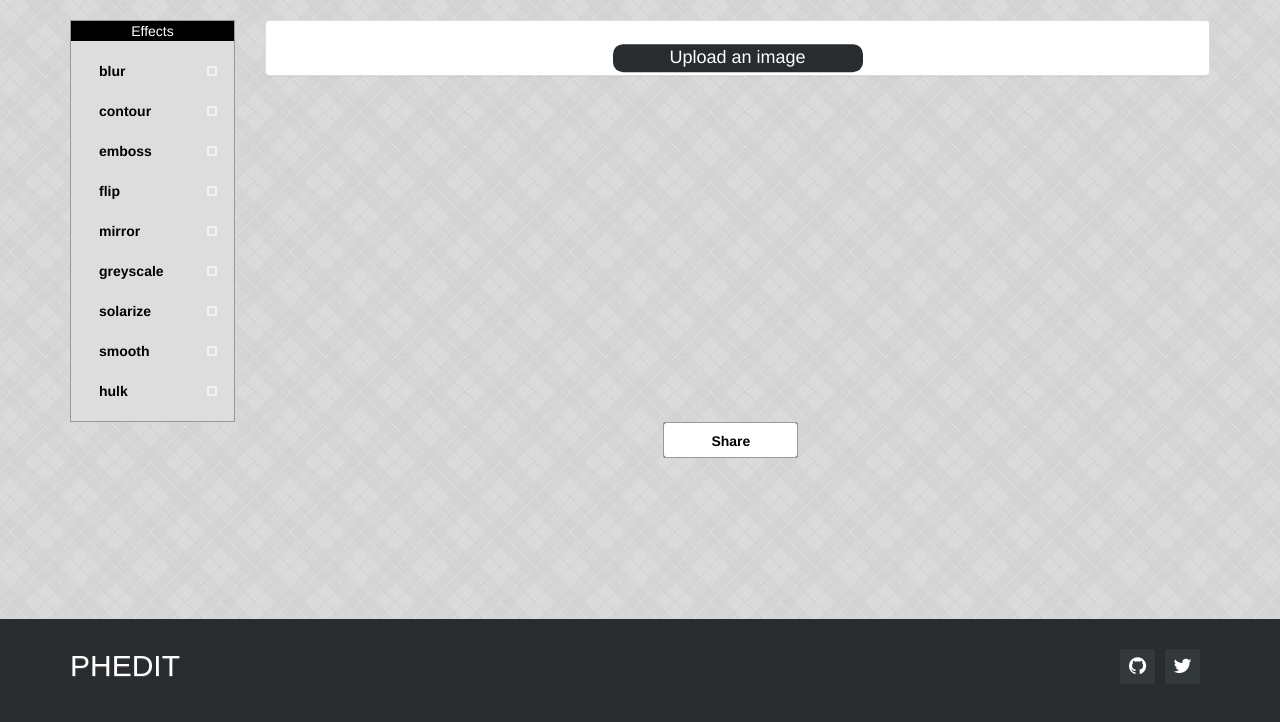
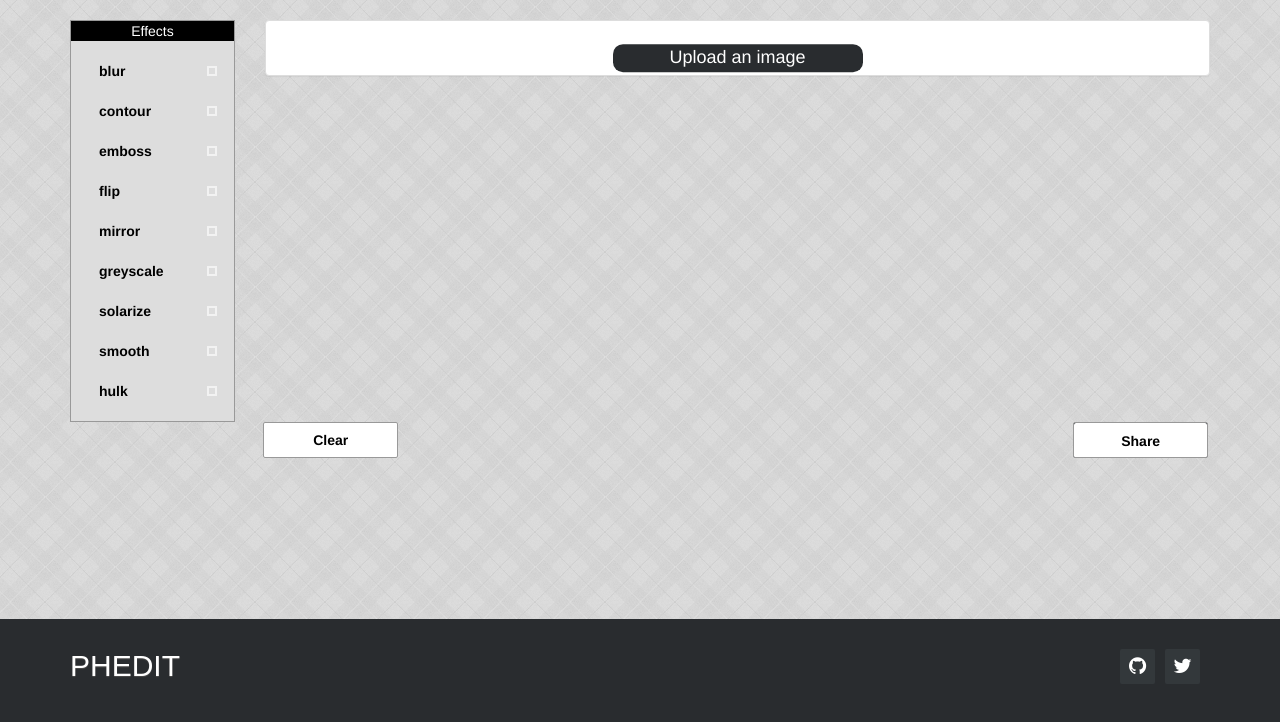
Before and after one commit to collinmutembei/IV, a Django app: template app/templates/dashboard.html in a window 1280 px wide. Shown: the part 78-800 px from the top of the page. Run offline with Django 3.2, Linux system fonts and the light colour scheme; the template is opened without the code that fills it, so the values that code supplies are empty; parts of the project's set-up code (start-up, migrations or seed data) failed here and were passed over; some libraries are stand-ins or nearby versions.

Commit message:
[feature] add clear button
- allow for users to clear image being edited
- hide clear and share buttons untill there is an image

```diff
--- a/app/templates/dashboard.html
+++ b/app/templates/dashboard.html
@@ -37,14 +37,12 @@
             </div>
         </div>
         <div class="col-md-10 col-md-offset-0">
-            <div class="panel panel-default" ng-class="images.length ? 'workspace' : 'fixed-workspace'">
+            <div class="panel panel-default" ng-class="imageurl ? 'workspace' : 'fixed-workspace'">
                 <div class="panel-body">
                     {% verbatim %}
-                    <div id="button-wrapper" ng-hide="images.length">
-                        <button ngf-select="upload($file)">
+                    <div id="button-wrapper" ng-hide="imageurl">
+                        <button ngf-select="upload($file)" ngf-pattern="'image/*'" ngf-accept="'image/*'">
                             <p>Upload an image</p>
-                            <div class="fill"></div>
-                            <div class="fa fa-check"></div>
                         </button>
                     </div>
                     {% endverbatim %}
@@ -54,7 +52,7 @@
                                 {% verbatim %}
                                 <div class="user-images">
                                     <div class="image" ng-if="$first">
-                                        <div ng-if="image.image">
+                                        <div ng-if="imageurl">
                                             <img ng-src="{{imageurl}}"/>
                                         </div>
                                     </div>
@@ -67,10 +65,16 @@
                 </div>
             </div>
         </div>
-        <div class="col-md-12 col-xs-12">
+        <div class="col-md-12 col-xs-12" ng-hide="!(imageuploaded)">
+            <div class="col-md-6 col-xs-6">
+                <div class="clearcanvas">
+                    <button ng-click="clear_canvas()" class="btn">Clear</button>
+                </div>
+            </div>
+            <div class="col-md-6 col-xs-6">
                 <!-- Share -->
                 {% verbatim %}
-            <div class="share-button" ng-hide="!(imageuploaded)">
+                <div class="share-button">
                     <div class="lid">Share</div>
                     <div class="share-items-wrapper">
                         <div class="share-items">
@@ -91,6 +95,7 @@
             </div>
         </div>
     </div>
+</div>
 <footer class="footer-custom">
     <div class="container">
         <div class="footer-left">
--- a/app/templates/static/scripts/controller.js
+++ b/app/templates/static/scripts/controller.js
@@ -7,9 +7,6 @@ angular.module('pheditApp').controller('MyCtrl', ['$scope', 'Upload', 'MainServi
             url: '/api/images/',
             data: {'image': file}
         }).then(function (response) {
-            var $button = $("button");
-            $button.parent().addClass("clicked").delay(2000).queue(function(){
-            });
             $scope.imageuploaded = true;
             $scope.$emit('uploadComplete');
             console.log('photo uploaded successfully');
@@ -27,6 +24,7 @@ angular.module('pheditApp').controller('MyCtrl', ['$scope', 'Upload', 'MainServi
             $scope.images = result
             $scope.original_image = result[result.length - 1].image
             $scope.imageurl = $scope.original_image
+            $scope.$emit('sharable_url');
         }).
         catch(function(response){
             console.log("failed to fetch images");
@@ -74,4 +72,14 @@ angular.module('pheditApp').controller('MyCtrl', ['$scope', 'Upload', 'MainServi
             }
         );
     };
+
+    $scope.clear_canvas = function() {
+        $scope.$emit('canvascleared');
+    }
+
+    $scope.$on('canvascleared', function () {
+        $scope.imageurl = ""
+        $scope.share_url = ""
+        $scope.imageuploaded = false;
+    });
 }]);
--- a/app/templates/static/styles/index.css
+++ b/app/templates/static/styles/index.css
@@ -347,22 +347,18 @@ fancy sharing button
     position: absolute;
     height: 36px;
     width: 135px;
-    left: 52%;
+    left: 76%;
     background: #292c2f;
     border-radius: 2px;
     overflow: hidden;
     line-height: 36px;
-    user-select: none;
     border: 1px solid #999999;
 }
 
 .lid {
     text-align:center;
     position:absolute;
-    top:0;
-    left:0;
     width:100%;
-    height:100%;
     background:#fff;
     border-radius:2px;
     color:#000;
@@ -595,3 +591,15 @@ input[type=checkbox] {
     margin-top: 22px;
     color: #000;
 }
+
+.clearcanvas .btn {
+    height: 36px;
+    width: 135px;
+    background: #fff;
+    border-radius:2px;
+    border: 1px solid #999999;
+    color: #000;
+    font-weight: bold;
+    z-index: 4;
+    left: 33%
+}
```
Lines whose indentation alone changed are shown as unchanged.
